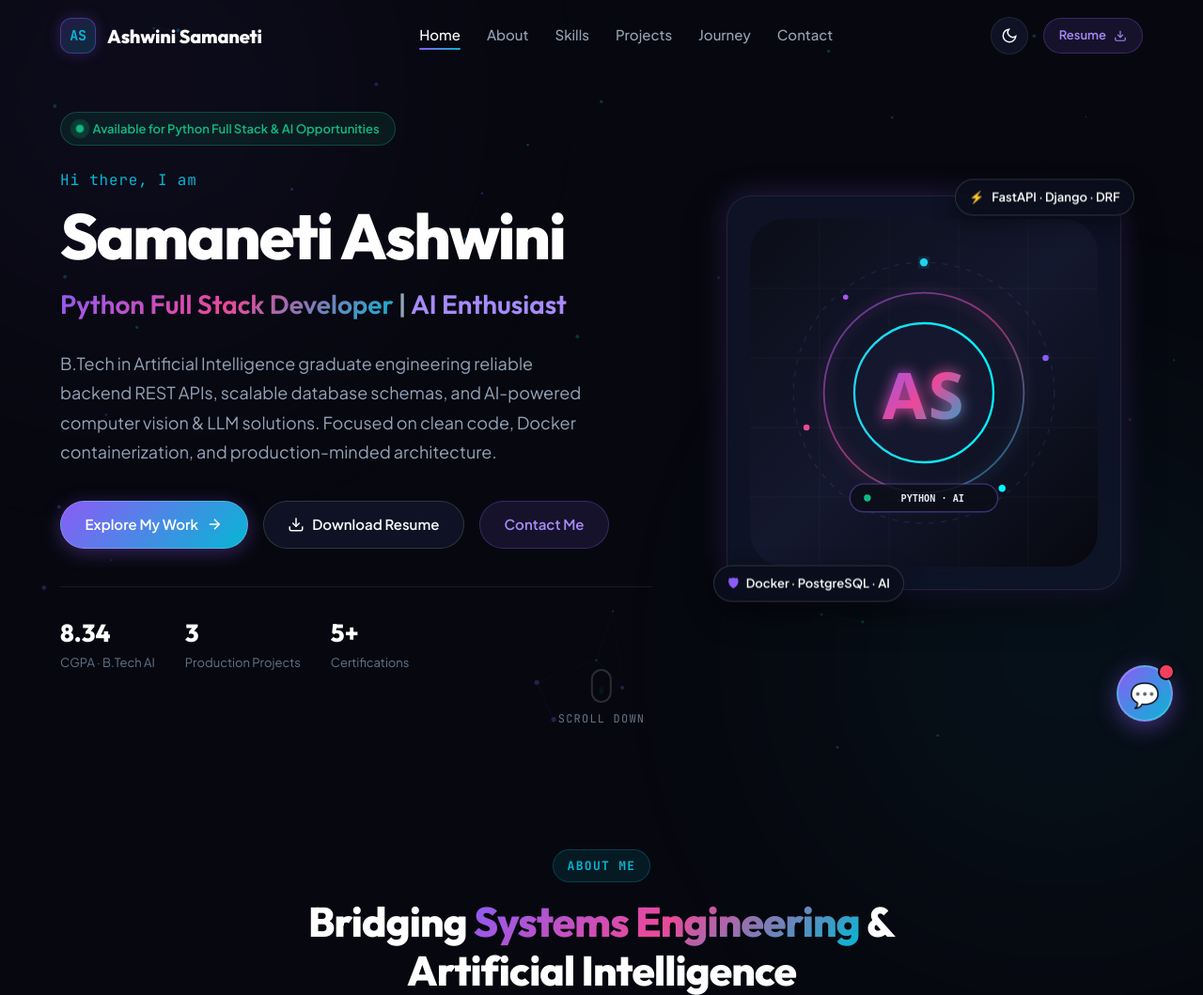
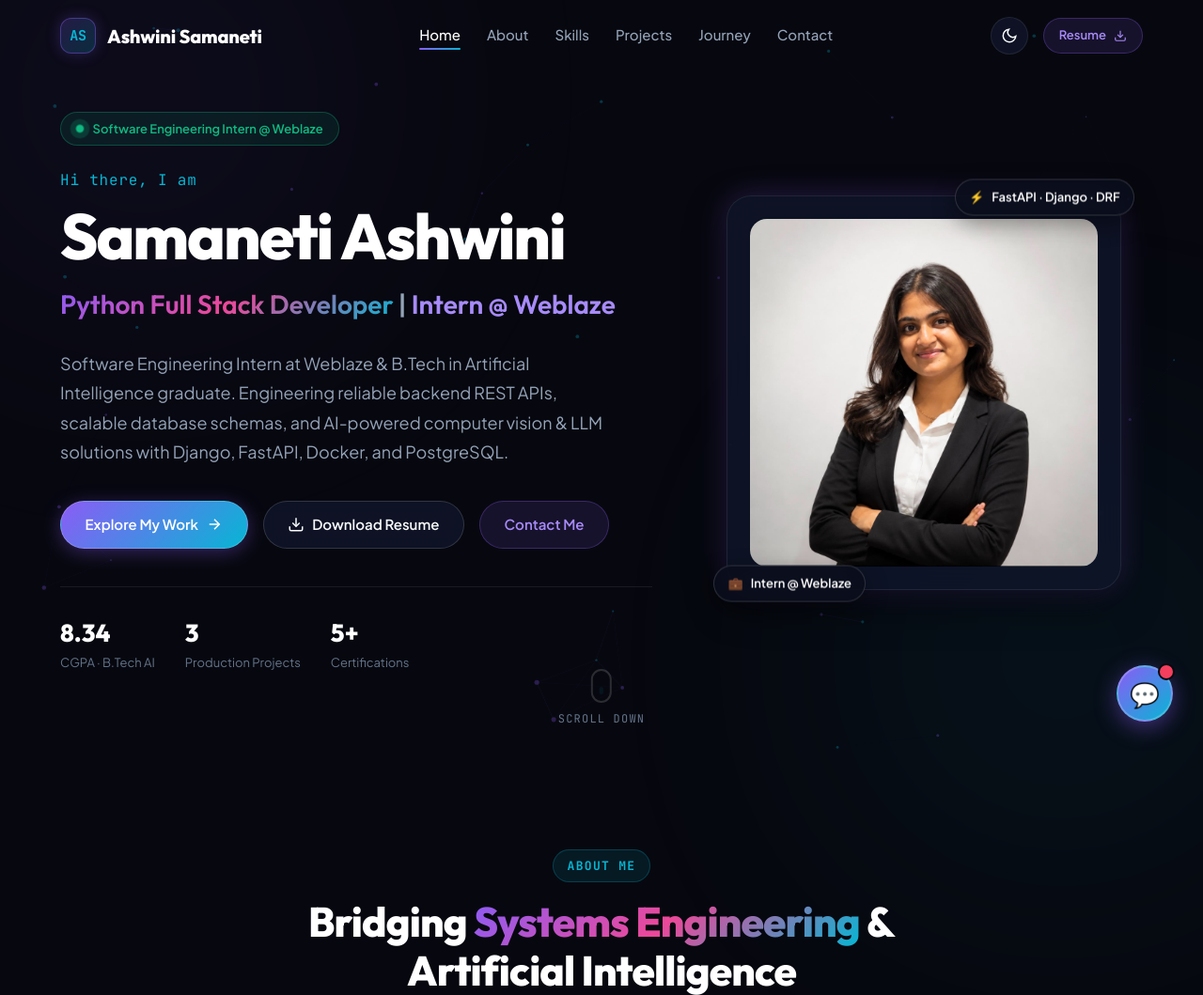
Before and after one commit to SamanetiAshwini/My_portfolio, a FastAPI app: page / in a window 1280 px wide. Shown: the top 1059 px of the page at 94% size. Run offline with FastAPI, Linux system fonts and the light colour scheme.

Commit message:
feat: add professional profile photo, Weblaze Software Engineering internship, and CodeFoundry GitHub repo

```diff
--- a/models.py
+++ b/models.py
@@ -45,7 +45,7 @@ PROJECTS_DATA: List[Dict[str, Any]] = [
         ],
         "order": 1,
         "featured": True,
-        "github_url": None,  # Configurable placeholder per specification
+        "github_url": "https://github.com/puppalanagababu/CodeFoundry",
         "demo_url": None,    # Configurable placeholder per specification
         "image_svg": "/static/images/project-codefoundry.svg"
     },
--- a/static/css/style.css
+++ b/static/css/style.css
@@ -628,10 +628,14 @@ button {
   transform: translateY(-6px);
 }
 
+.hero-avatar-img,
 .hero-avatar-svg {
   width: 100%;
   height: 100%;
   border-radius: var(--radius-lg);
+  object-fit: cover;
+  object-position: top center;
+  display: block;
 }
 
 /* Floating interactive chips on hero card */
--- a/static/js/app.js
+++ b/static/js/app.js
@@ -310,6 +310,29 @@ function initProjectModals() {
         techWrap.appendChild(span);
       });
 
+      // Render Modal Actions / GitHub links
+      const actionsWrap = document.getElementById('modalProjectActions');
+      if (actionsWrap) {
+        actionsWrap.innerHTML = '';
+        if (project.github_url) {
+          const ghLink = document.createElement('a');
+          ghLink.href = project.github_url;
+          ghLink.target = '_blank';
+          ghLink.rel = 'noopener noreferrer';
+          ghLink.className = 'btn btn-primary btn-sm';
+          ghLink.style.display = 'inline-flex';
+          ghLink.style.alignItems = 'center';
+          ghLink.style.gap = '0.5rem';
+          ghLink.innerHTML = `
+            <svg width="14" height="14" viewBox="0 0 24 24" fill="currentColor">
+              <path d="M12 0C5.37 0 0 5.37 0 12c0 5.31 3.435 9.795 8.205 11.385.6.105.825-.255.825-.57 0-.285-.015-1.23-.015-2.235-3.015.555-3.795-.735-4.035-1.41-.135-.345-.72-1.41-1.23-1.695-.42-.225-1.02-.78-.015-.795.945-.015 1.62.87 1.845 1.23 1.08 1.815 2.805 1.305 3.495.99.105-.78.42-1.305.765-1.605-2.67-.3-5.46-1.335-5.46-5.925 0-1.305.465-2.385 1.23-3.225-.12-.3-.54-1.53.12-3.18 0 0 1.005-.315 3.3 1.23.96-.27 1.98-.405 3-.405s2.04.135 3 .405c2.295-1.56 3.3-1.23 3.3-1.23.66 1.65.24 2.88.12 3.18.765.84 1.23 1.905 1.23 3.225 0 4.605-2.805 5.625-5.475 5.925.435.375.81 1.095.81 2.22 0 1.605-.015 2.895-.015 3.3 0 .315.225.69.825.57A12.02 12.02 0 0024 12c0-6.63-5.37-12-12-12z"/>
+            </svg>
+            <span>View GitHub Repository</span>
+          `;
+          actionsWrap.appendChild(ghLink);
+        }
+      }
+
       modalBackdrop.classList.add('active');
       document.body.style.overflow = 'hidden';
     } catch (err) {
--- a/templates/index.html
+++ b/templates/index.html
@@ -13,17 +13,18 @@
   <!-- Open Graph / Facebook / LinkedIn Previews -->
   <meta property="og:type" content="profile">
   <meta property="og:site_name" content="Samaneti Ashwini Portfolio">
-  <meta property="og:title" content="Samaneti Ashwini | Python Full Stack Developer &amp; AI Engineer">
-  <meta property="og:description" content="Official portfolio of Samaneti Ashwini, B.Tech AI graduate &amp; Python Full Stack Developer specializing in FastAPI, Django, and production systems.">
+  <meta property="og:title" content="Samaneti Ashwini | Software Engineering Intern &amp; Python Full Stack Developer">
+  <meta property="og:description" content="Official portfolio of Samaneti Ashwini, Software Engineering Intern at Weblaze &amp; B.Tech AI graduate specializing in FastAPI, Django, and production systems.">
   <meta property="og:url" content="https://my-portfolio-ca8v.onrender.com/">
-  <meta property="og:image" content="https://my-portfolio-ca8v.onrender.com/static/images/avatar.svg">
+  <meta property="og:image" content="https://my-portfolio-ca8v.onrender.com/static/images/profile.jpg">
   <meta property="profile:first_name" content="Ashwini">
   <meta property="profile:last_name" content="Samaneti">
 
   <!-- Twitter Card -->
-  <meta name="twitter:card" content="summary">
-  <meta name="twitter:title" content="Samaneti Ashwini | Python Full Stack Developer">
-  <meta name="twitter:description" content="Official portfolio of Samaneti Ashwini, B.Tech AI graduate &amp; Python Full Stack Developer.">
+  <meta name="twitter:card" content="summary_large_image">
+  <meta name="twitter:title" content="Samaneti Ashwini | Software Engineering Intern &amp; Python Full Stack Developer">
+  <meta name="twitter:description" content="Official portfolio of Samaneti Ashwini, Software Engineering Intern at Weblaze.">
+  <meta name="twitter:image" content="https://my-portfolio-ca8v.onrender.com/static/images/profile.jpg">
 
   <!-- Google Knowledge Graph Schema (JSON-LD) -->
   <script type="application/ld+json">
@@ -38,8 +39,12 @@
         "familyName": "Samaneti",
         "alternateName": ["Ashwini Samaneti", "Samaneti Ashwini"],
         "url": "https://my-portfolio-ca8v.onrender.com",
-        "image": "https://my-portfolio-ca8v.onrender.com/static/images/avatar.svg",
-        "jobTitle": "Python Full Stack Developer",
+        "image": "https://my-portfolio-ca8v.onrender.com/static/images/profile.jpg",
+        "jobTitle": "Software Engineering Intern",
+        "worksFor": {
+          "@type": "Organization",
+          "name": "Weblaze"
+        },
         "email": "ashwinisamaneti@gmail.com",
         "alumniOf": {
           "@type": "CollegeOrUniversity",
@@ -166,20 +171,20 @@
           <div class="hero-text-col">
             <div class="hero-badge">
               <span class="pulse-dot"></span>
-              <span>Available for Python Full Stack &amp; AI Opportunities</span>
+              <span>Software Engineering Intern @ Weblaze</span>
             </div>
 
             <p class="hero-greeting">Hi there, I am</p>
             <h1 class="hero-name">Samaneti Ashwini</h1>
 
             <p class="hero-title">
-              <span class="gradient-text">Python Full Stack Developer</span> | <span class="highlight">AI Enthusiast</span>
+              <span class="gradient-text">Python Full Stack Developer</span> | <span class="highlight">Intern @ Weblaze</span>
             </p>
 
             <p class="hero-description">
-              B.Tech in Artificial Intelligence graduate engineering reliable backend REST APIs,
-              scalable database schemas, and AI-powered computer vision &amp; LLM solutions.
-              Focused on clean code, Docker containerization, and production-minded architecture.
+              Software Engineering Intern at Weblaze &amp; B.Tech in Artificial Intelligence graduate.
+              Engineering reliable backend REST APIs, scalable database schemas, and AI-powered computer vision &amp; LLM solutions
+              with Django, FastAPI, Docker, and PostgreSQL.
             </p>
 
             <div class="hero-cta-group">
@@ -224,7 +229,7 @@
           <!-- Right Column: Avatar Graphic & Interactive Glass Chips -->
           <div class="hero-visual-col">
             <div class="hero-avatar-card">
-              <img src="/static/images/avatar.svg" alt="Samaneti Ashwini Monogram &amp; Emblem" class="hero-avatar-svg">
+              <img src="/static/images/profile.jpg" alt="Samaneti Ashwini — Software Engineering Intern &amp; Python Full Stack Developer" class="hero-avatar-img" onerror="this.onerror=null; this.src='/static/images/avatar.svg';">
 
               <!-- Floating Interactive Glass Chips -->
               <div class="hero-floating-chip chip-top-right">
@@ -233,8 +238,8 @@
               </div>
 
               <div class="hero-floating-chip chip-bottom-left">
-                <span style="color:#8B5CF6;">🛡</span>
-                <span>Docker · PostgreSQL · AI</span>
+                <span style="color:#10B981;">💼</span>
+                <span>Intern @ Weblaze</span>
               </div>
             </div>
           </div>
@@ -501,9 +506,12 @@
                     <polyline points="9 18 15 12 9 6"></polyline>
                   </svg>
                 </button>
-                <button class="btn btn-outline btn-sm btn-configurable-link" data-label="CodeFoundry Repository">
-                  <span>Repository</span>
-                </button>
+                <a href="https://github.com/puppalanagababu/CodeFoundry" target="_blank" rel="noopener noreferrer" class="btn btn-outline btn-sm" aria-label="CodeFoundry Backend GitHub Repository">
+                  <svg width="14" height="14" viewBox="0 0 24 24" fill="currentColor" style="margin-right:4px;">
+                    <path d="M12 0C5.37 0 0 5.37 0 12c0 5.31 3.435 9.795 8.205 11.385.6.105.825-.255.825-.57 0-.285-.015-1.23-.015-2.235-3.015.555-3.795-.735-4.035-1.41-.135-.345-.72-1.41-1.23-1.695-.42-.225-1.02-.78-.015-.795.945-.015 1.62.87 1.845 1.23 1.08 1.815 2.805 1.305 3.495.99.105-.78.42-1.305.765-1.605-2.67-.3-5.46-1.335-5.46-5.925 0-1.305.465-2.385 1.23-3.225-.12-.3-.54-1.53.12-3.18 0 0 1.005-.315 3.3 1.23.96-.27 1.98-.405 3-.405s2.04.135 3 .405c2.295-1.56 3.3-1.23 3.3-1.23.66 1.65.24 2.88.12 3.18.765.84 1.23 1.905 1.23 3.225 0 4.605-2.805 5.625-5.475 5.925.435.375.81 1.095.81 2.22 0 1.605-.015 2.895-.015 3.3 0 .315.225.69.825.57A12.02 12.02 0 0024 12c0-6.63-5.37-12-12-12z"/>
+                  </svg>
+                  <span>Backend GitHub</span>
+                </a>
                 <button class="btn btn-outline btn-sm btn-configurable-link" data-label="CodeFoundry Sandbox Demo">
                   <span>Live Sandbox</span>
                 </button>
@@ -597,14 +605,30 @@
     <section id="journey" class="section" aria-label="Education and Journey">
       <div class="container">
         <div class="section-header">
-          <span class="section-tag">Education &amp; Journey</span>
-          <h2 class="section-title">Academic <span class="gradient-text">Milestones</span></h2>
+          <span class="section-tag">Experience &amp; Education</span>
+          <h2 class="section-title">Professional Journey &amp; <span class="gradient-text">Milestones</span></h2>
           <p class="section-desc">
-            Documented educational trajectory grounding strong theoretical foundations in AI, Mathematics, and Computer Science.
+            Industry experience in software engineering paired with strong theoretical foundations in AI and Computer Science.
           </p>
         </div>
 
         <div class="timeline-container">
+          <!-- Timeline Item: Weblaze Internship -->
+          <div class="timeline-item">
+            <div class="timeline-dot" style="background:var(--accent-emerald); box-shadow:0 0 12px var(--accent-emerald);"></div>
+            <div class="timeline-card" style="border-color: rgba(16, 185, 129, 0.4); background: linear-gradient(145deg, rgba(16, 185, 129, 0.05), var(--bg-card));">
+              <div class="timeline-header">
+                <h3 class="timeline-institute" style="color:var(--text-highlight);">Weblaze</h3>
+                <span class="timeline-year-badge" style="background: rgba(16, 185, 129, 0.15); color: var(--accent-emerald); border-color: rgba(16, 185, 129, 0.4);">Oct 11, 2026 – Present</span>
+              </div>
+              <p class="timeline-degree" style="color:var(--accent-cyan); font-weight:600;">Software Engineering Intern</p>
+              <span class="timeline-score" style="color:var(--text-secondary);">Active Professional Industry Internship</span>
+              <p style="margin-top:0.75rem; font-size:0.875rem; color:var(--text-secondary); line-height:1.6;">
+                Contributing as a Software Engineering Intern to full-stack application development, building scalable backend services and REST APIs, database architecture, and implementing clean, production-ready code.
+              </p>
+            </div>
+          </div>
+
           <!-- Timeline Item 1 -->
           <div class="timeline-item">
             <div class="timeline-dot"></div>
@@ -884,6 +908,8 @@
 
         <h3 class="modal-section-title">Technologies &amp; Libraries</h3>
         <div id="modalProjectTech" class="project-tech-tags" style="margin-top:0.75rem;"></div>
+
+        <div id="modalProjectActions" style="margin-top:1.5rem; display:flex; gap:0.75rem; flex-wrap:wrap;"></div>
       </div>
     </div>
   </div>
```
Also changed, not shown: services/chatbot_service.py (+15 -5 lines), static/images/profile.jpg (added).
